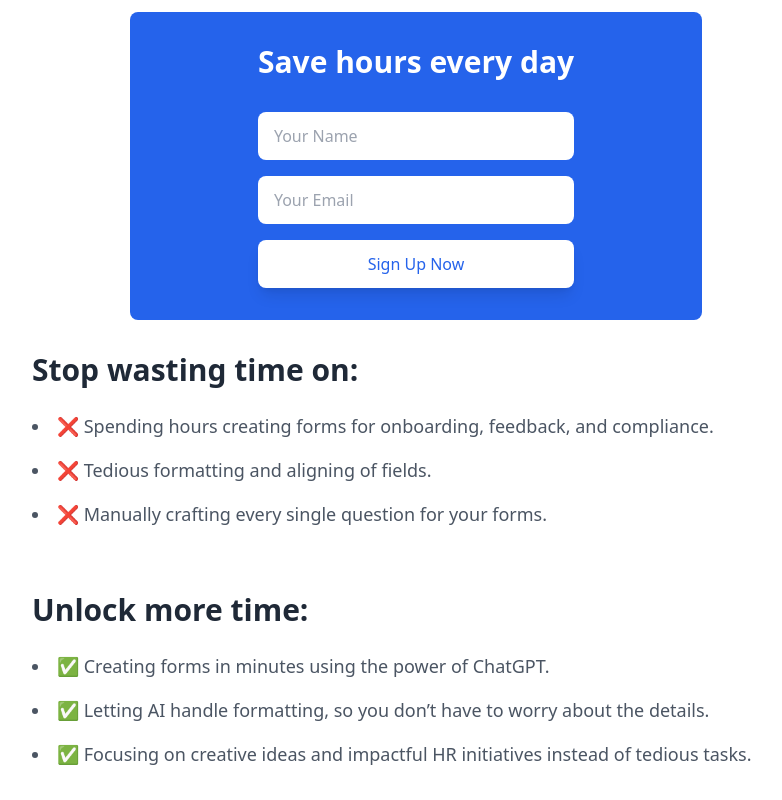
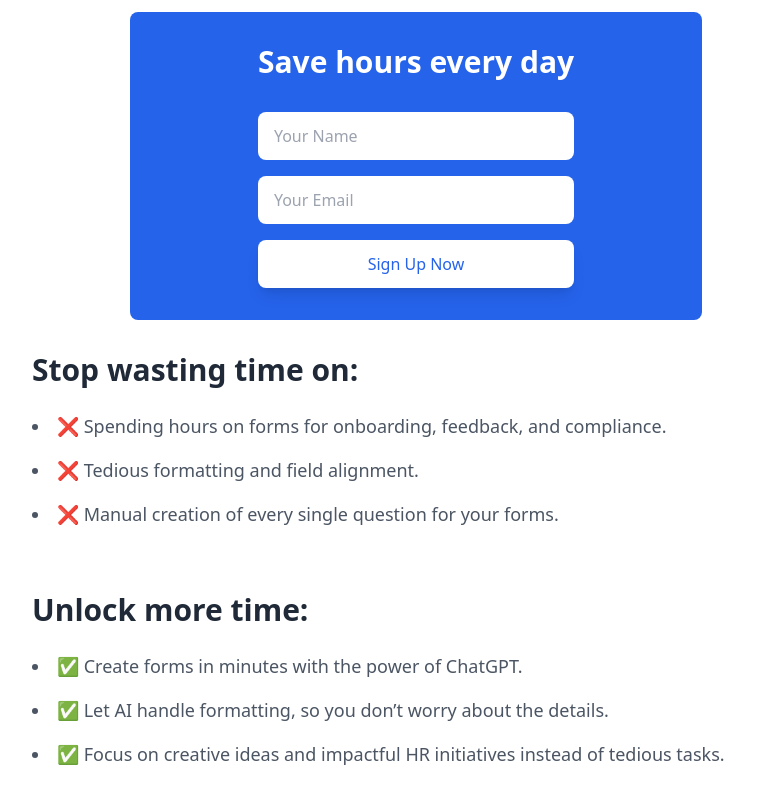
Before and after one commit to taziksh/hr-forms, a plain HTML site: page index.html in a window 1280 px wide. Shown: the part 820-1620 px from the top of the page, without its empty margins (224-1006 px from the left). Drawn offline with nearby package versions, Linux system fonts and the light colour scheme.

Commit message:
better copy

```diff
--- a/index.html
+++ b/index.html
@@ -10,8 +10,8 @@
   <!-- Hero Section -->
   <section class="bg-white py-16">
     <div class="container mx-auto px-6 lg:px-20 text-center">
-      <h1 class="text-4xl font-bold text-gray-800">HR Teams Waste Hours Creating Forms Manually</h1>
-      <p class="mt-4 text-lg text-gray-600">We understand the frustration. That’s why we’re building a tool to make form creation effortless.</p>
+      <h1 class="text-4xl font-bold text-gray-800">HR Teams Waste Hours on Manual Forms</h1>
+      <p class="mt-4 text-lg text-gray-600">We get it. That’s why we built a tool to make form creation effortless.</p>
       <div class="mt-6">
         <a href="#cta" class="px-8 py-3 bg-blue-600 text-white rounded-lg shadow-lg hover:bg-blue-700">Sign Up for Paid Access</a>
       </div>
@@ -71,9 +71,9 @@
     <h2 class="text-3xl font-bold text-gray-800">Stop wasting time on:</h2>
     <div class="mt-6">
       <ul class="list-disc list-inside text-gray-600 text-lg space-y-4">
-        <li>❌ Spending hours creating forms for onboarding, feedback, and compliance.</li>
-        <li>❌ Tedious formatting and aligning of fields.</li>
-        <li>❌ Manually crafting every single question for your forms.</li>
+        <li>❌ Spending hours on forms for onboarding, feedback, and compliance.</li>
+        <li>❌ Tedious formatting and field alignment.</li>
+        <li>❌ Manual creation of every single question for your forms.</li>
       </ul>
     </div>
   </div>
@@ -85,9 +85,9 @@
     <h2 class="text-3xl font-bold text-gray-800">Unlock more time:</h2>
     <div class="mt-6">
       <ul class="list-disc list-inside text-gray-600 text-lg space-y-4">
-        <li>✅ Creating forms in minutes using the power of ChatGPT.</li>
-        <li>✅ Letting AI handle formatting, so you don’t have to worry about the details.</li>
-        <li>✅ Focusing on creative ideas and impactful HR initiatives instead of tedious tasks.</li>
+        <li>✅ Create forms in minutes with the power of ChatGPT.</li>
+        <li>✅ Let AI handle formatting, so you don’t worry about the details.</li>
+        <li>✅ Focus on creative ideas and impactful HR initiatives instead of tedious tasks.</li>
       </ul>
     </div>
   </div>
```
